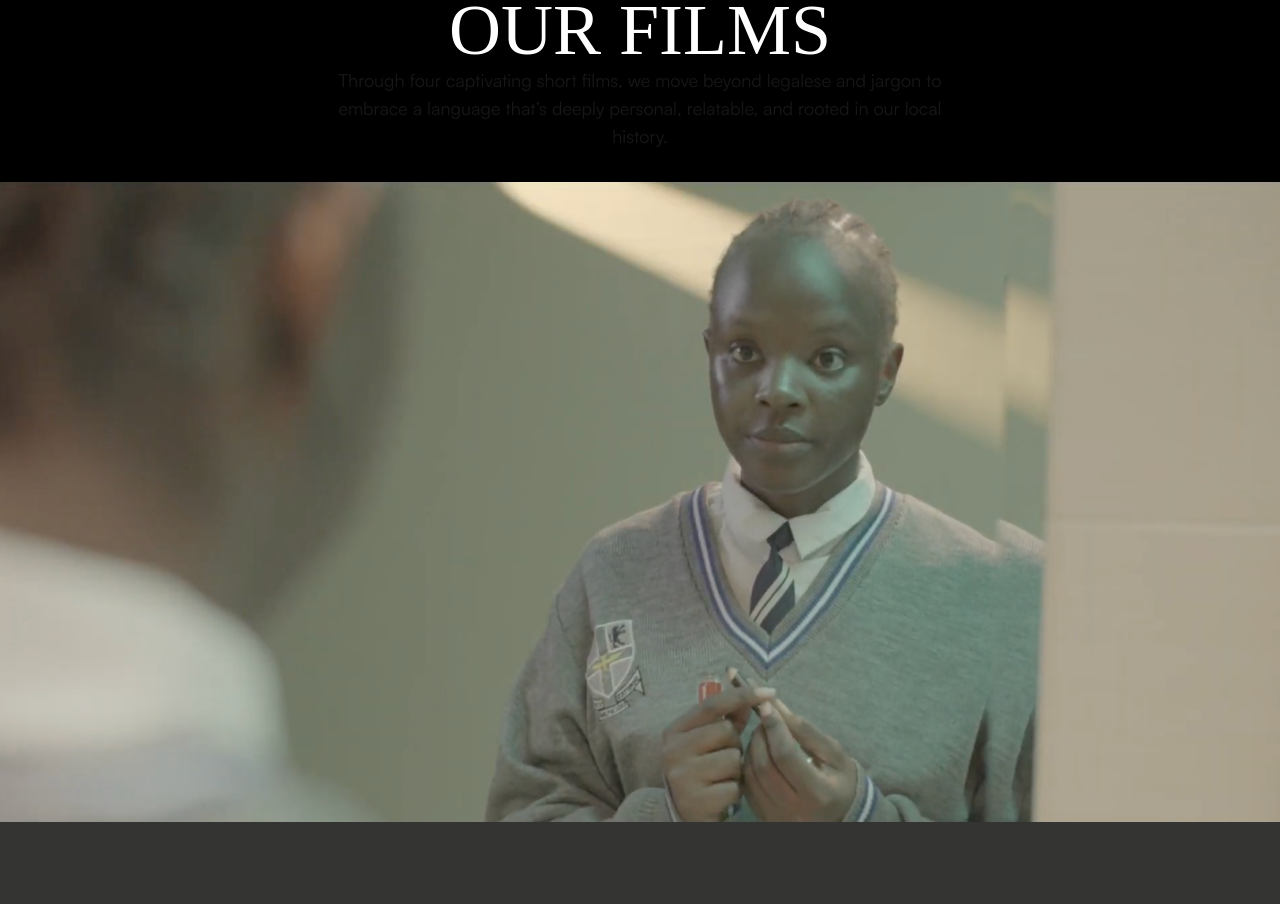
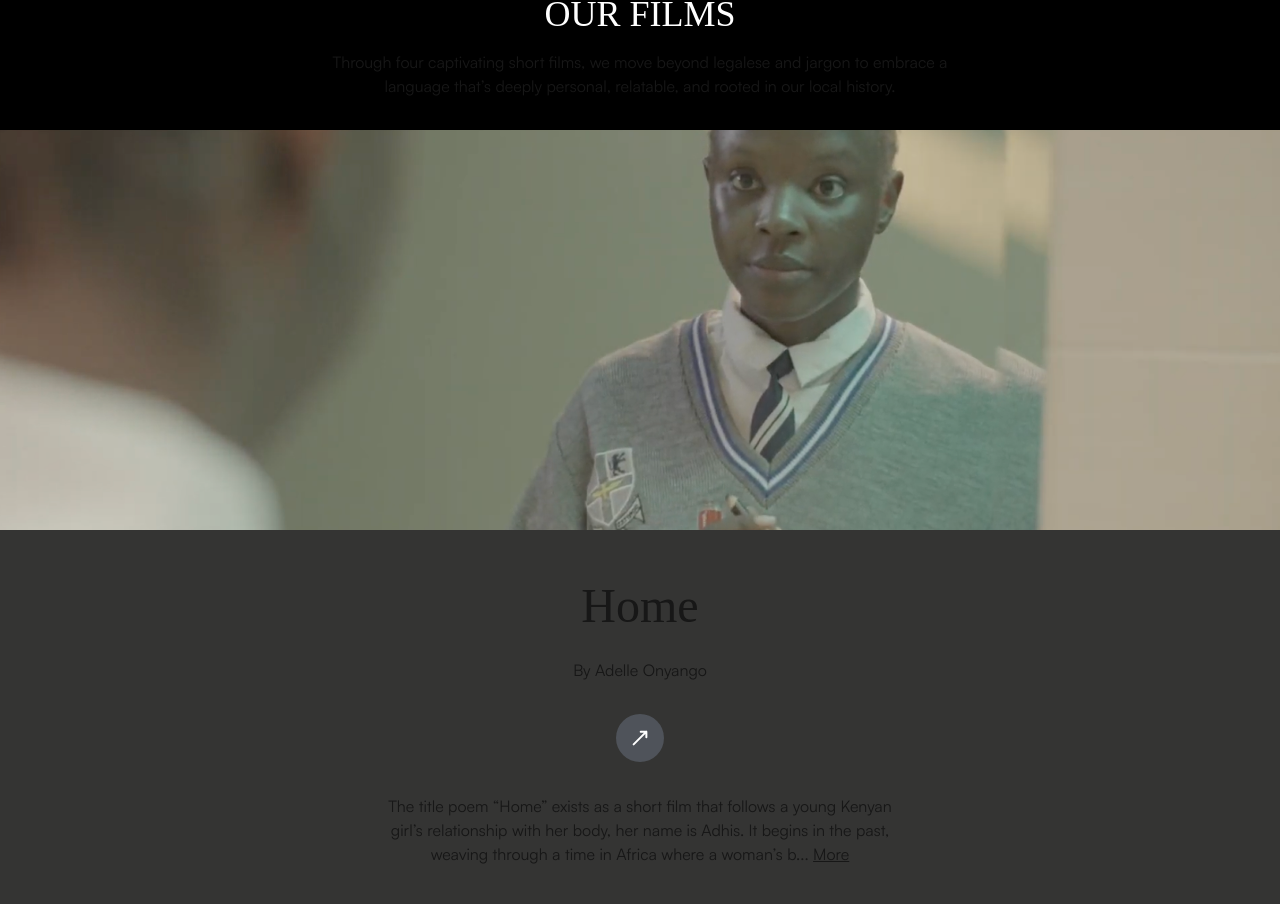
Before and after one commit to zidanegimiga/kenya_creates_v2, a Next.js app: page / in a window 1280 px wide. Shown: the part 1710-2614 px from the top of the page. Built offline with nearby package versions, Linux system fonts and the light colour scheme; a web font is replaced by a local one.

Commit message:
our films res

```diff
--- a/src/app/components/OurFilms/FilmCard.tsx
+++ b/src/app/components/OurFilms/FilmCard.tsx
@@ -15,39 +15,42 @@ export default function FilmCard({
   const ig = bgImage.split("/")[2].split(".")[0];
 
   return (
-    <div className="">
-      <div>
+    <div className="w-full">
+      <div className="relative">
         <Image
           src={`/images/${bgImage.split("/")[2]}`}
-          // src={`/images/${bgImage.split("/")[2]}`}
           alt={`${title} background`}
           width={1000}
           height={560}
-          className="w-full object-cover object-center"
+          className="w-full h-[30vh] sm:h-[40vh] md:h-[50vh] object-cover object-center"
+          sizes="(max-width: 640px) 100vw, (max-width: 768px) 80vw, 50vw"
         />
-        {/* <div className="absolute inset-0 bg-black/50" /> */}
       </div>
 
-
-      <div className={`relative w-full h-[60dvh] bg-cover bg-center bg-no-repeat bg-${bgImage.split("/")[2].split(".")[0]}`}>
+      {/* Card */}
+      <div className="relative w-full min-h-[280px] max-h-[80vh] sm:min-h-[320px]">
         <div
-          className={`relative z-10 flex h-full flex-col justify-between items-center text-center px-6 py-20 bg-[#1E1F1D]/90`}
+          className="relative z-10 flex h-full flex-col justify-between items-center text-center px-4 py-6 sm:px-6 sm:py-10 bg-[#1E1F1D]/90"
         >
-          <div>
-            <h3 className="font-fraunces text-4xl md:text-5xl">{title}</h3>
-            <p className="mt-2 font-satoshi text-lg">
+          <div className="space-y-3 sm:space-y-4">
+            {/* Title */}
+            <h3 className="font-fraunces text-[clamp(1.5rem,5vw,2.25rem)] sm:text-[clamp(2rem,6vw,3rem)] md:text-[clamp(2.5rem,7vw,3rem)]">
+              {title}
+            </h3>
+            {/* Director */}
+            <p className="font-satoshi text-[clamp(0.75rem,2.5vw,0.875rem)] sm:text-[clamp(0.875rem,2.5vw,1rem)]">
               By {author?.name}
             </p>
           </div>
 
           <Link href={`/films/${slug}`}>
             <div
-              className="my-6 inline-flex items-center justify-center w-12 h-12 rounded-full bg-gray-500/50 hover:bg-gray-500/75 transition -rotate-45"
+              className="my-6 sm:my-8 inline-flex items-center justify-center w-10 h-10 sm:w-12 sm:h-12 rounded-full bg-gray-500/50 hover:bg-gray-500/75 transition -rotate-45"
               aria-label={`Watch ${title}`}
             >
               <svg
                 xmlns="http://www.w3.org/2000/svg"
-                className="w-6 h-6 text-white"
+                className="w-5 h-5 sm:w-6 sm:h-6 text-white"
                 fill="none"
                 viewBox="0 0 24 24"
                 stroke="currentColor"
@@ -62,8 +65,12 @@ export default function FilmCard({
             </div>
           </Link>
 
-          <p className="max-w-lg font-satoshi text-base md:text-lg">
-            {description.slice(0, 250)}...
+          {/* Description */}
+          <p className="max-w-[90%] sm:max-w-lg font-satoshi text-[clamp(0.75rem,2.5vw,0.875rem)] sm:text-[clamp(0.875rem,2.5vw,1rem)]">
+            {description.slice(0, 200)}...{" "}
+            <Link href={`/films/${slug}`}>
+              <span className="underline hover:font-bold cursor-pointer">More</span>
+            </Link>
           </p>
         </div>
       </div>
--- a/src/app/components/OurFilms/index.tsx
+++ b/src/app/components/OurFilms/index.tsx
@@ -1,15 +1,14 @@
 // src/app/components/OurFilms.tsx
-'use client'
+"use client";
 
-import { useRef } from 'react'
-import FilmCard from './FilmCard'
-import { all_films } from '@/data/films'
-
+import { useRef } from "react";
+import FilmCard from "./FilmCard";
+import { all_films } from "@/data/films";
 
 export default function OurFilms() {
-  const HEADER_HEIGHT = 240
+  const HEADER_HEIGHT = 240;
 
-  const containerRef = useRef<HTMLDivElement>(null)
+  const containerRef = useRef<HTMLDivElement>(null);
 
   return (
     <section className="w-full">
@@ -24,30 +23,25 @@ export default function OurFilms() {
         "
       >
         <h2
-          className="font-fraunces text-4xl md:text-7xl text-white"
+          className="font-fraunces text-3xl md:text-4xl text-white mb-4"
           style={{ fontWeight: 400 }}
         >
           OUR FILMS
         </h2>
-        <p className="font-satoshi text-base md:text-lg w-11/12 md:w-1/2 text-center">
-          Through four captivating short films, we move beyond legalese and jargon to embrace a language that’s deeply personal, relatable, and rooted in our local history.
+        <p className="font-satoshi text-[12px] md:text-base w-11/12 md:w-1/2 text-center">
+          Through four captivating short films, we move beyond legalese and
+          jargon to embrace a language that’s deeply personal, relatable, and
+          rooted in our local history.
         </p>
       </div>
 
-      <div
-        ref={containerRef}
-        className="overflow-y-auto"
-        // style={{ height: `calc(100dvh - ${HEADER_HEIGHT}px)` }}
-      >
+      <div ref={containerRef} className="overflow-y-auto">
         {all_films.map((film) => (
-          <div
-            key={film.id}
-            className="snap-start h-full"
-          >
+          <div key={film.id} className="snap-start h-full">
             <FilmCard {...film} />
           </div>
         ))}
       </div>
     </section>
-  )
+  );
 }
```
